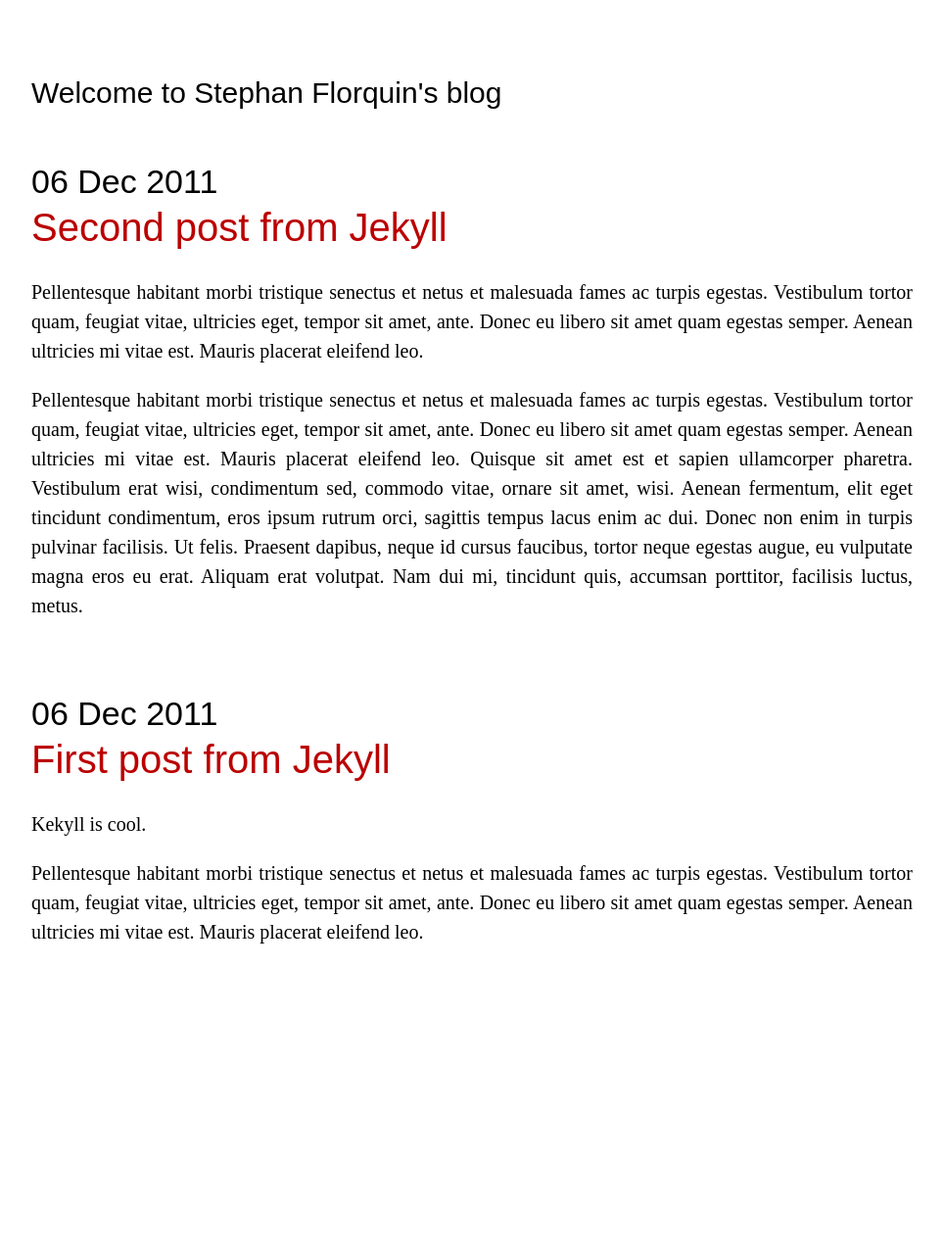
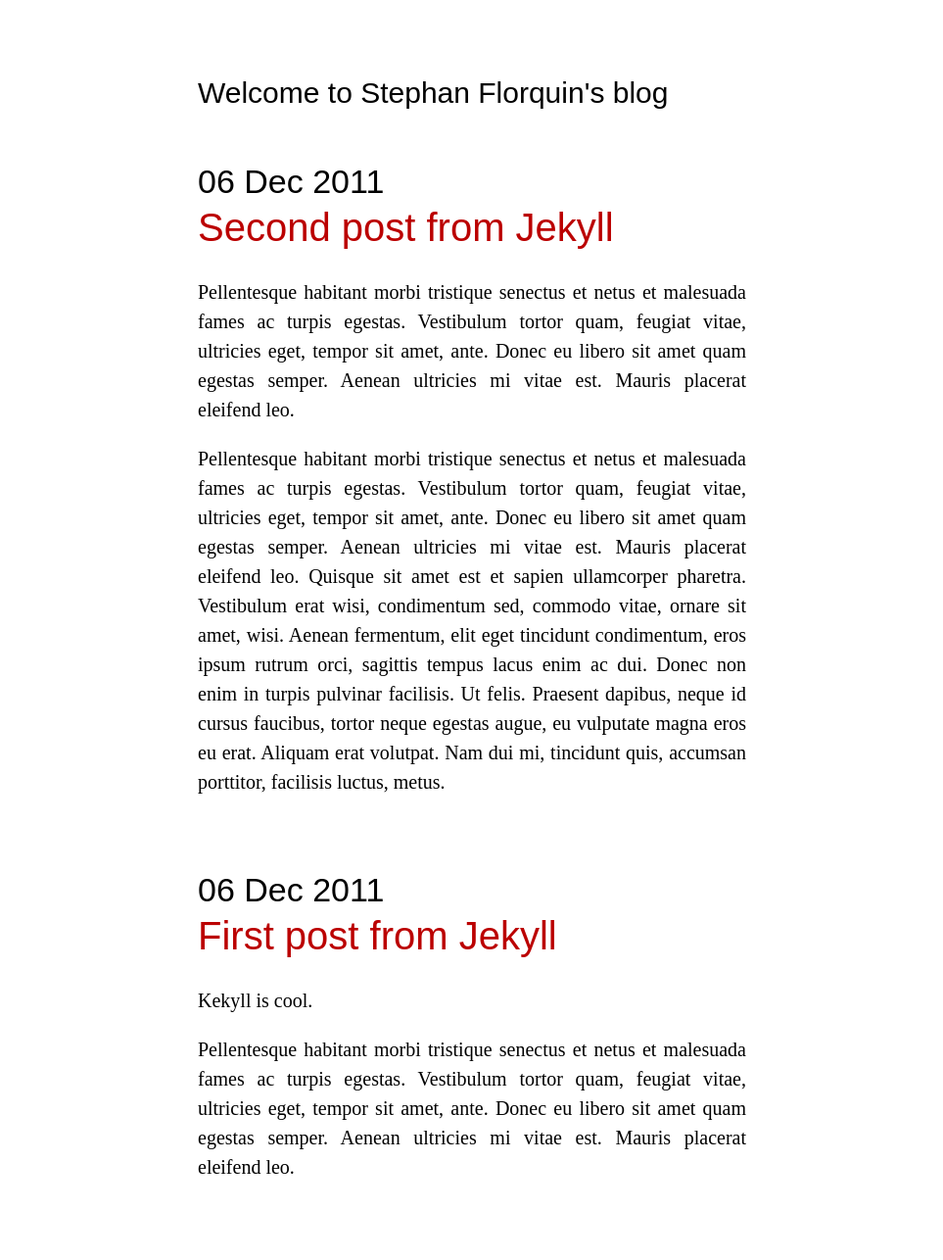
Before and after one commit to stephan83/stephan83.github.com, a Jekyll site: the page built from index.html, in a window 1280 px wide. Shown: the whole page at 98% size, without its empty margins (158-1121 px from the left). Built offline with Jekyll 4.4.1, drawn with Linux system fonts in a browser that asks for light colours; some web fonts are replaced; before the commit the page ends 1046 px from its top, so only the background shows below that.

Commit message:
was to wide to be readable

```diff
--- a/css/style.css
+++ b/css/style.css
@@ -93,7 +93,7 @@
 }
 
 #content {
-  max-width: 900px;
+  max-width: 560px;
   padding: 0 40px;
   margin: 4em auto;
   text-align: justify;
```
